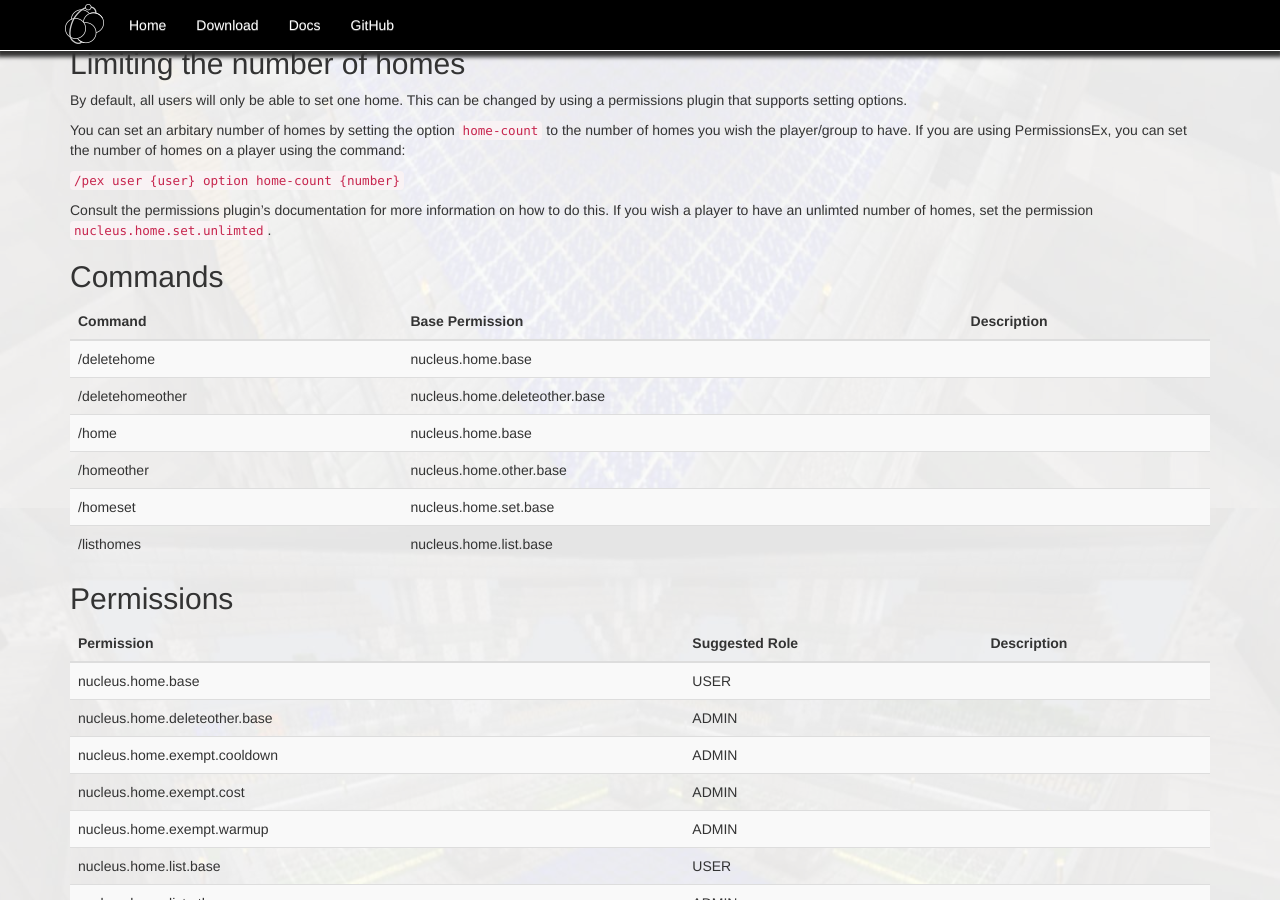
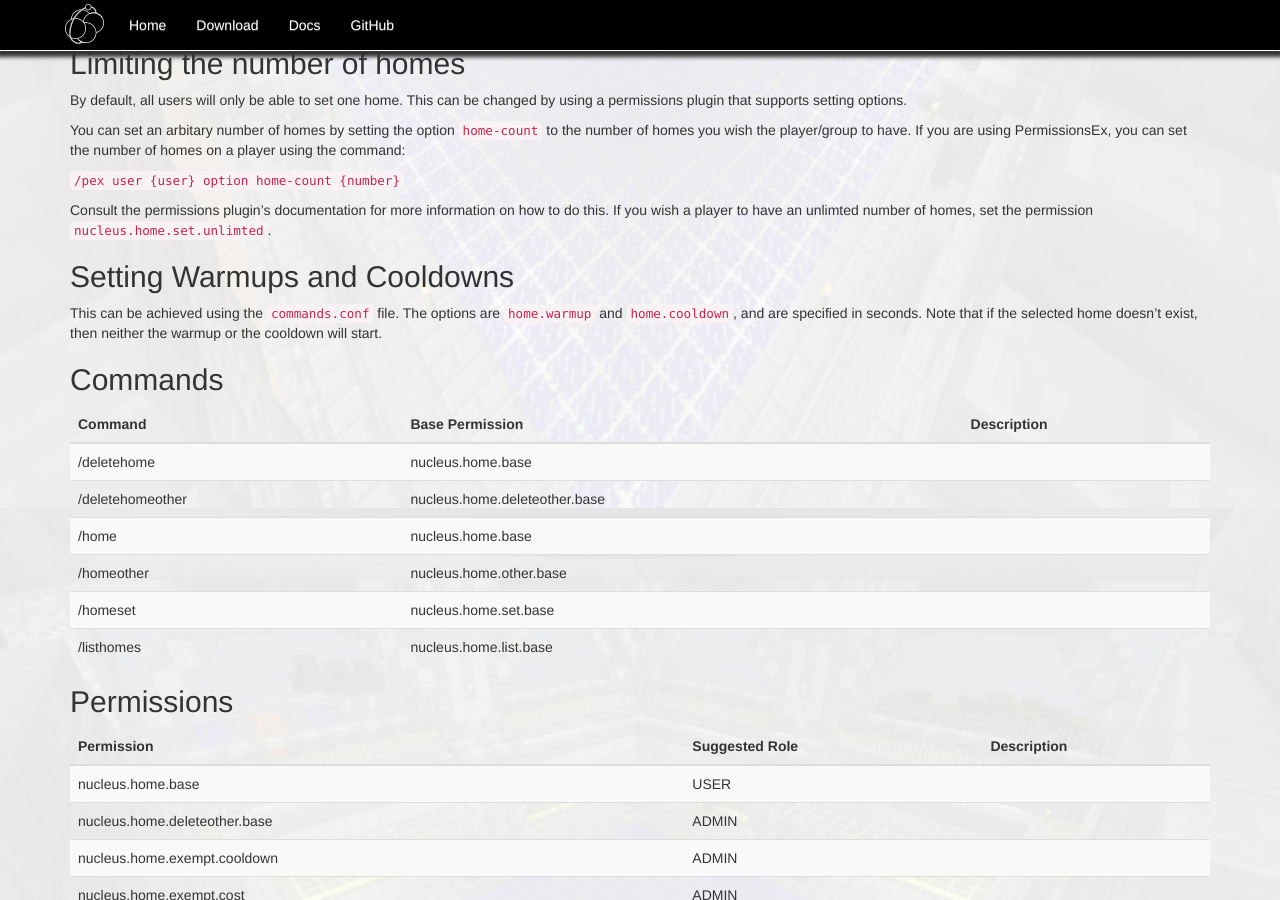
Before and after one commit to NucleusPowered/site-v1, a Jekyll site: the page built from docs/modules/home.md, in a window 1280 px wide and 900 px high, scrolled down 392 px. Built offline with Jekyll 4.4.1, drawn with Linux system fonts in a browser that asks for light colours.

Commit message:
Add quick info on warmups and cooldowns.

```diff
--- a/docs/modules/home.md
+++ b/docs/modules/home.md
@@ -23,3 +23,8 @@ to have. If you are using PermissionsEx, you can set the number of homes on a pl
 
 Consult the permissions plugin's documentation for more information on how to do this. If you wish a player to have an
 unlimted number of homes, set the permission `nucleus.home.set.unlimted`.
+
+## Setting Warmups and Cooldowns
+
+This can be achieved using the `commands.conf` file. The options are `home.warmup` and `home.cooldown`, and are specified
+in seconds. Note that if the selected home doesn't exist, then neither the warmup or the cooldown will start.
```
